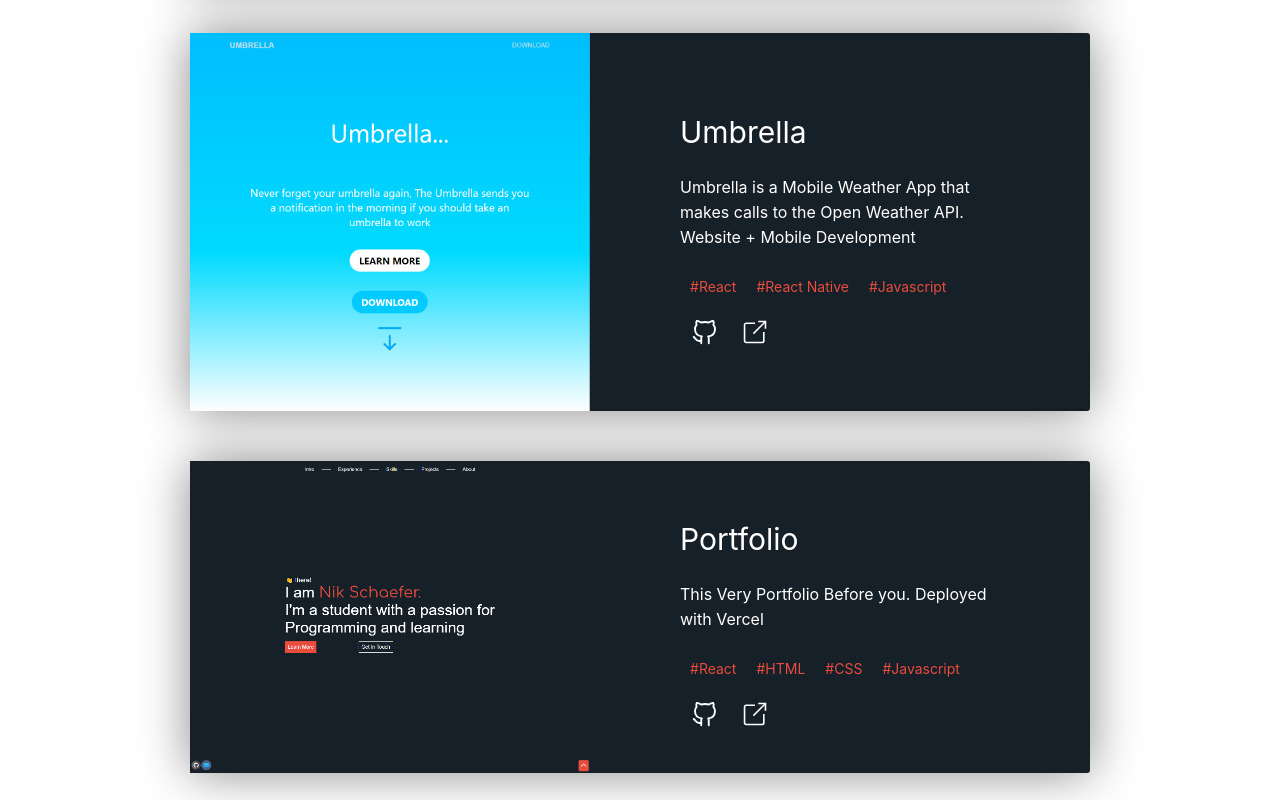
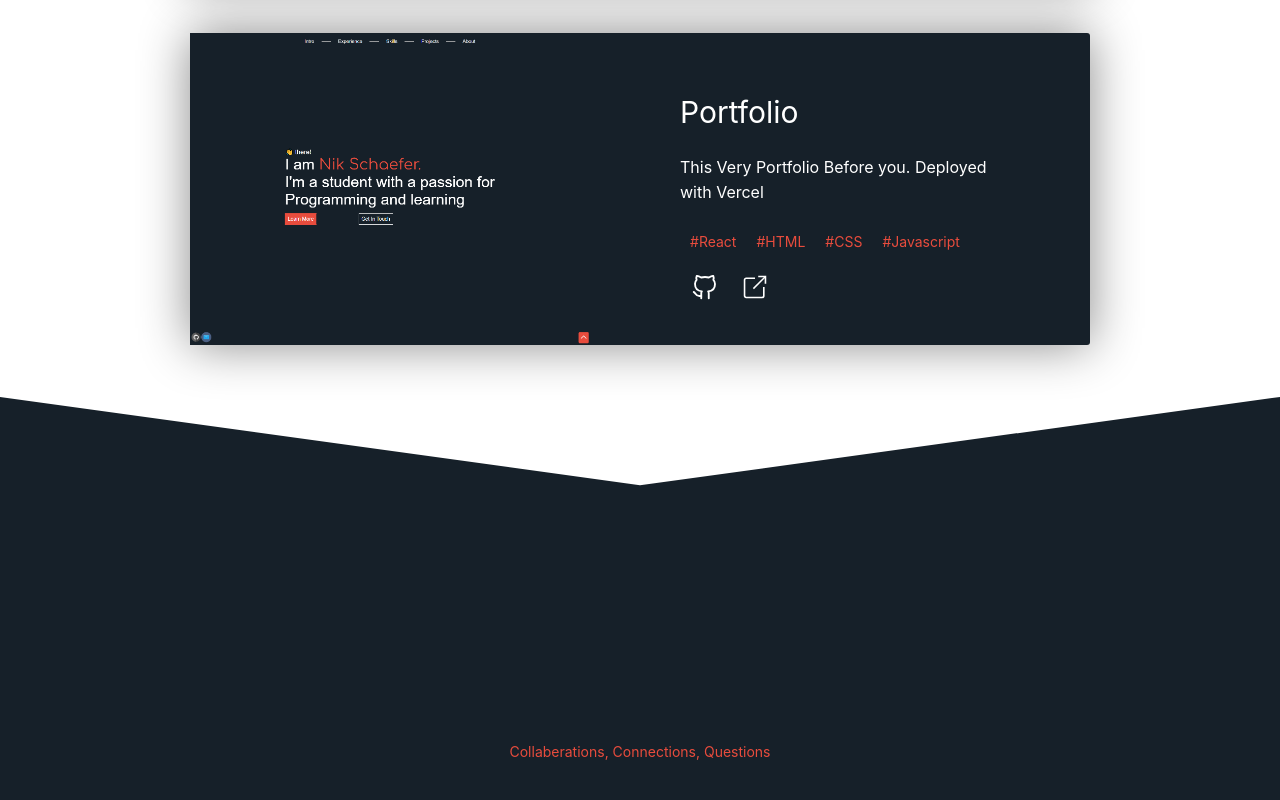
Before and after one commit to NikSchaefer/portfolio-v1, a React (Create React App) app: page / in a window 1280 px wide. Shown: the part 4500-5300 px from the top of the page. Built offline with nearby package versions, Linux system fonts and the light colour scheme.

Commit message:
Info Update

```diff
--- a/src/Sections/Projects.tsx
+++ b/src/Sections/Projects.tsx
@@ -1,5 +1,4 @@
 import React from 'react'
-import umbrella from '../Images/Projects/Umbrella.png'
 import portfolio from '../Images/Projects/Portfolio.png'
 import Stock from '../Images/Projects/Stock.png'
 import devtools from '../Images/Projects/DevTools.png'
@@ -56,15 +55,6 @@ export default function Projects() {
                     skills={['React', 'HTML', 'CSS', "Javascript"]}
                 />
                 <Project
-                    title='Umbrella'
-                    description='Umbrella is a Mobile Weather App that makes calls to the Open Weather API.
-                    Website + Mobile Development'
-                    image={umbrella}
-                    github='https://github.com/NikSchaefer/umbrella_website'
-                    link='https://theumbrella.vercel.app/'
-                    skills={['React', 'React Native', "Javascript"]}
-                />
-                <Project
                     title='Portfolio'
                     description='This Very Portfolio Before you. Deployed with Vercel'
                     image={portfolio}
```
Also changed, not shown: src/Images/Projects/Umbrella.PNG (deleted).
